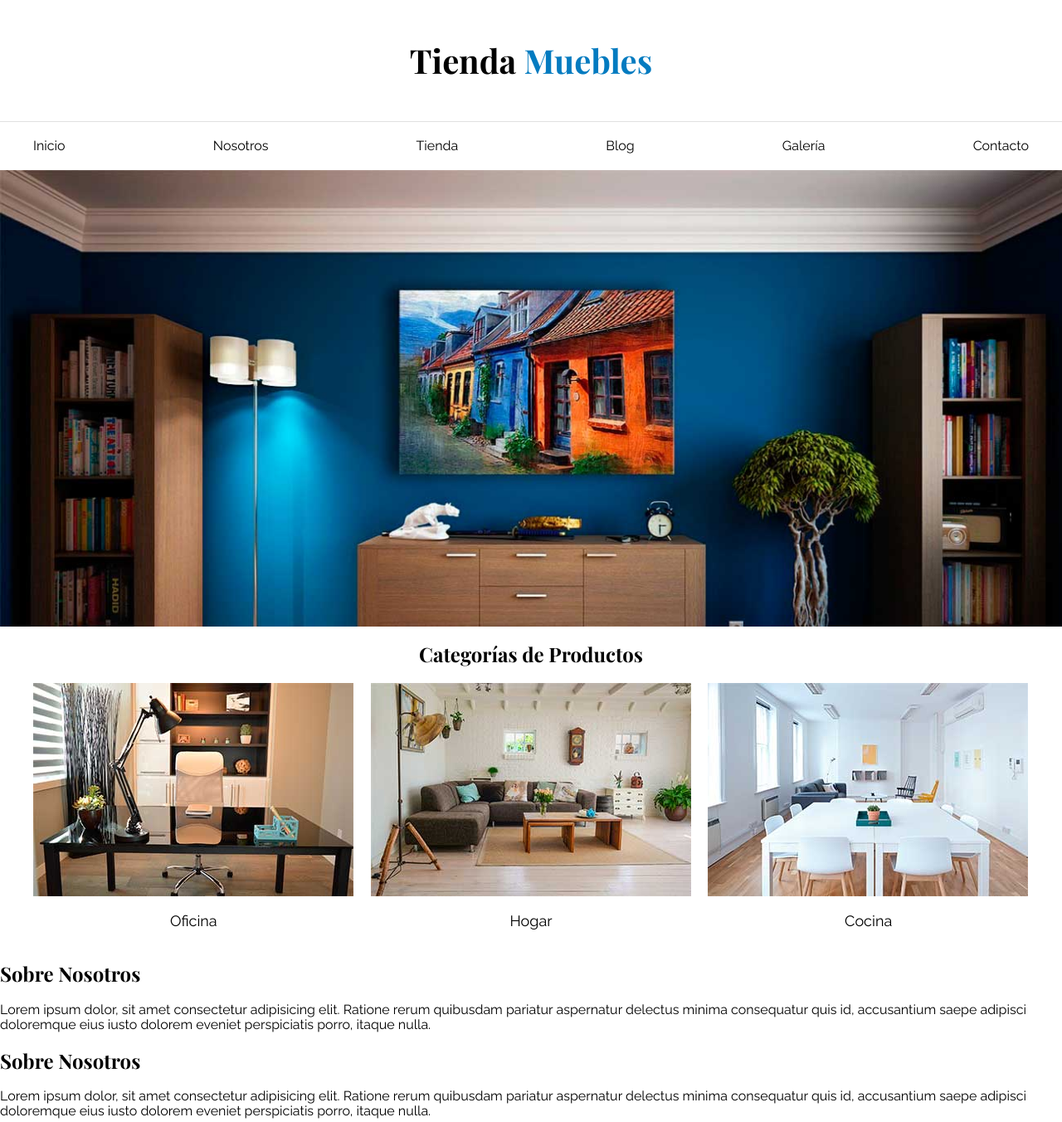
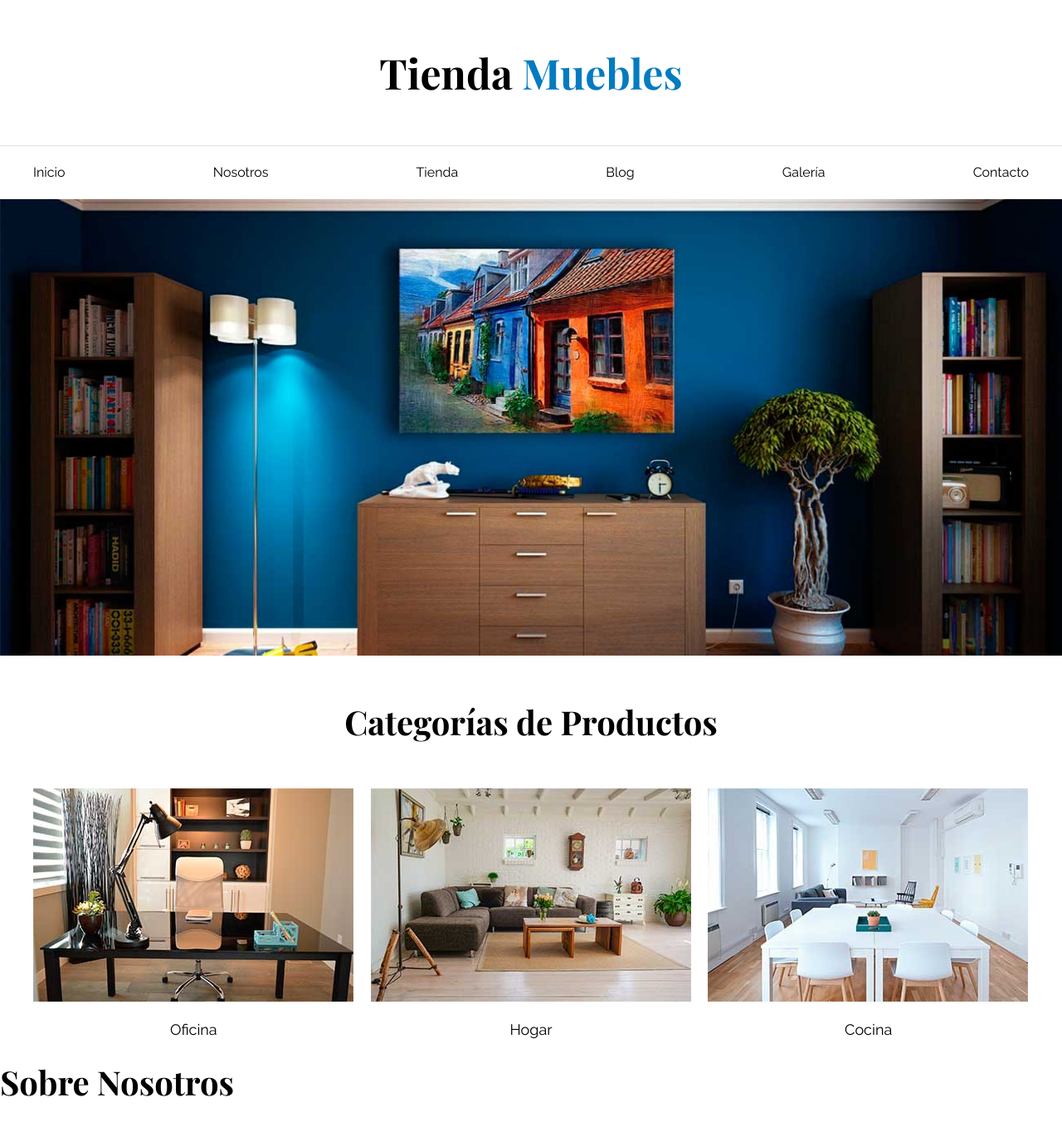
Before and after one commit to isra-osvaldo/Ecommerce-Project, a plain HTML site: page index.html in a window 1280 px wide. Shown: the top 1352 px of the page at 83% size. Drawn offline with nearby package versions, Linux system fonts and the light colour scheme; a web font is replaced by a local one.

Commit message:
"Adjust layout""

```diff
--- a/css/style.css
+++ b/css/style.css
@@ -1,6 +1,6 @@
 html {
     box-sizing: border-box;
-    font-size: 62.5%; /* 1 rem = 10px */
+    font-size: 62.5%; /* 1rem = 10px */
 }
 
 *, *:before, *:after {
@@ -10,6 +10,7 @@ html {
 body {
     font-family: "Raleway";
     font-size: 1.6rem;
+    line-height: 1.5;
 }
 
 /* Globales */
@@ -17,6 +18,15 @@ h1,
 h2,
 h3 {
     font-family: "Playfair Display", serif;
+    margin: 0 0 5rem 0;
+}
+
+h1 {
+    font-size: 5rem;
+}
+
+h2 {
+    font-size: 4rem;
 }
 
 h3 {
@@ -45,9 +55,7 @@ img {
 /* Header y Navegación */
 .nombre-sitio {
     margin-top: 5rem;
-    margin-bottom: 5rem;
     text-align: center;
-    font-size: 4rem;
 }
 
 .nombre-sitio span {
@@ -63,11 +71,16 @@ img {
 .hero {
     background-image: url(../img/principal.jpg);
     background-repeat: no-repeat;
+    background-position: center center;
     background-size: cover; ;
     height: 55rem;
 }
 
 /* Categorías */
+.categorias {
+    margin-top: 5rem;
+}
+
 .categorias h2 {
     text-align: center;
 }
```
